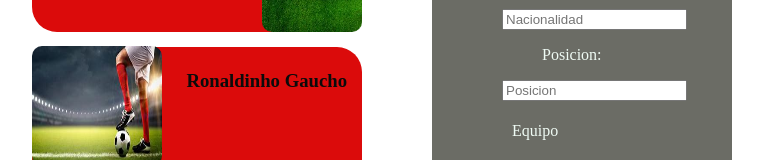
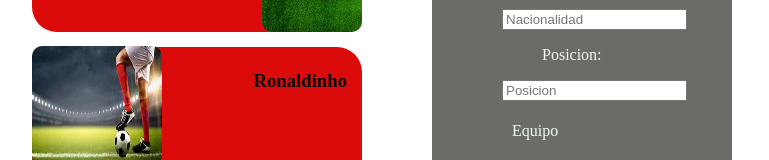
Before and after one commit to CarsOk/caninos-edy2022, a plain HTML site: page index.html in a window 1280 px wide. Shown: the part 411-571 px from the top of the page, without its empty margins (258-1027 px from the left). Drawn offline with Linux system fonts and the light colour scheme.

Commit message:
arreglado envio

```diff
--- a/index.html
+++ b/index.html
@@ -29,7 +29,7 @@
       </section>
       <section class="seg">
         <img class="img3" src="imagenes/balon.jpg" width="130" height="120">
-          <h3>Ronaldinho Gaucho</h3>
+          <h3>Ronaldinho</h3>
           <p class="ronal">Ronaldo de Assis Moreira, conocido deportivamente como Ronaldinho, es un exjugador de fútbol brasileño nacionalizado español. Es mundialmente reconocido como uno de los talentos más grandes en la historia de dicho deporte.  </p>
       </section>
       <div class="registro">
```
